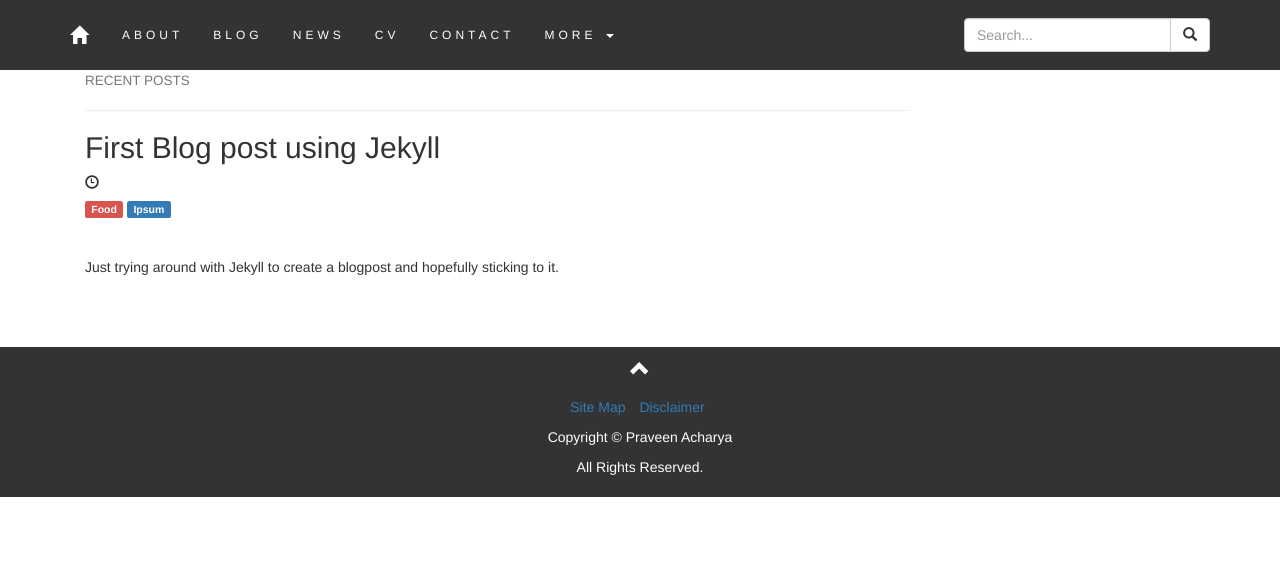
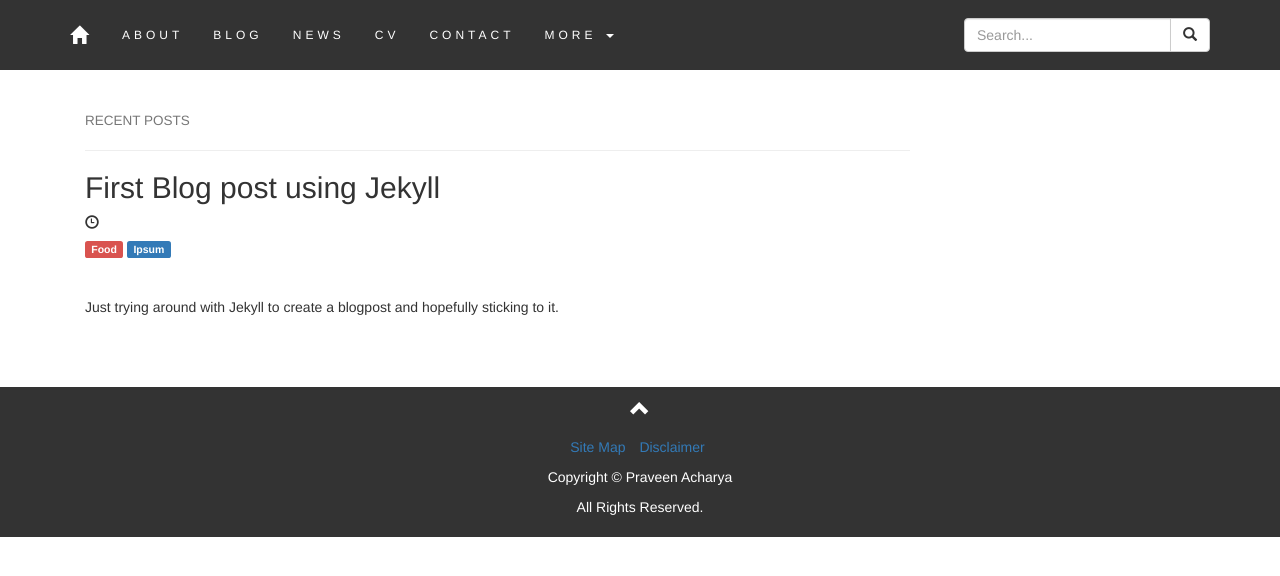
Before and after one commit to acharyaprvn/acharyaprvn.github.io-old, a Jekyll site: the page built from _posts/2016-02-18-firstblogpost.md, in a window 1280 px wide. Shown: the top 576 px of the page. Built offline with Jekyll 4.4.1, drawn with Linux system fonts in a browser that asks for light colours.

Commit message:
blog interface

```diff
--- a/_layouts/post.html
+++ b/_layouts/post.html
@@ -6,11 +6,11 @@ layout: default
   <div class="row content">
 
     <div class="col-sm-9">
-	<br><br>
+	<br><br><br><br>
       <h4><small>RECENT POSTS</small></h4>
       <hr>
       <h2>{{ page.title }}</h2>
-      <h5><span class="glyphicon glyphicon-time"></span> {{ post.date | date_to_string }} </h5>
+      <h5><span class="glyphicon glyphicon-time"></span><span>{{ post.date | date_to_string }}</span></h5>
       <h5><span class="label label-danger">Food</span> <span class="label label-primary">Ipsum</span></h5><br>
       <p>{{ content }}</p>
       <br><br>
```
